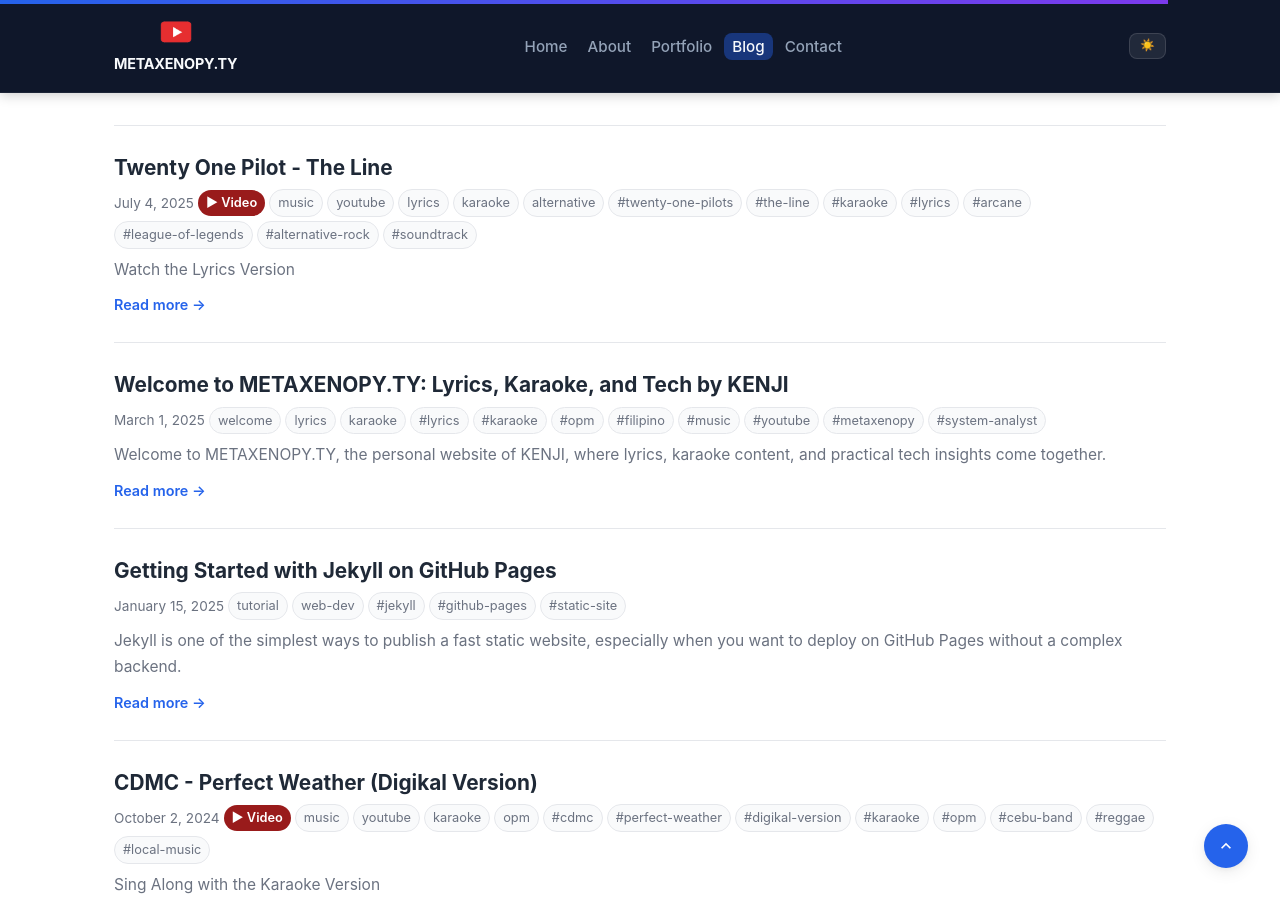
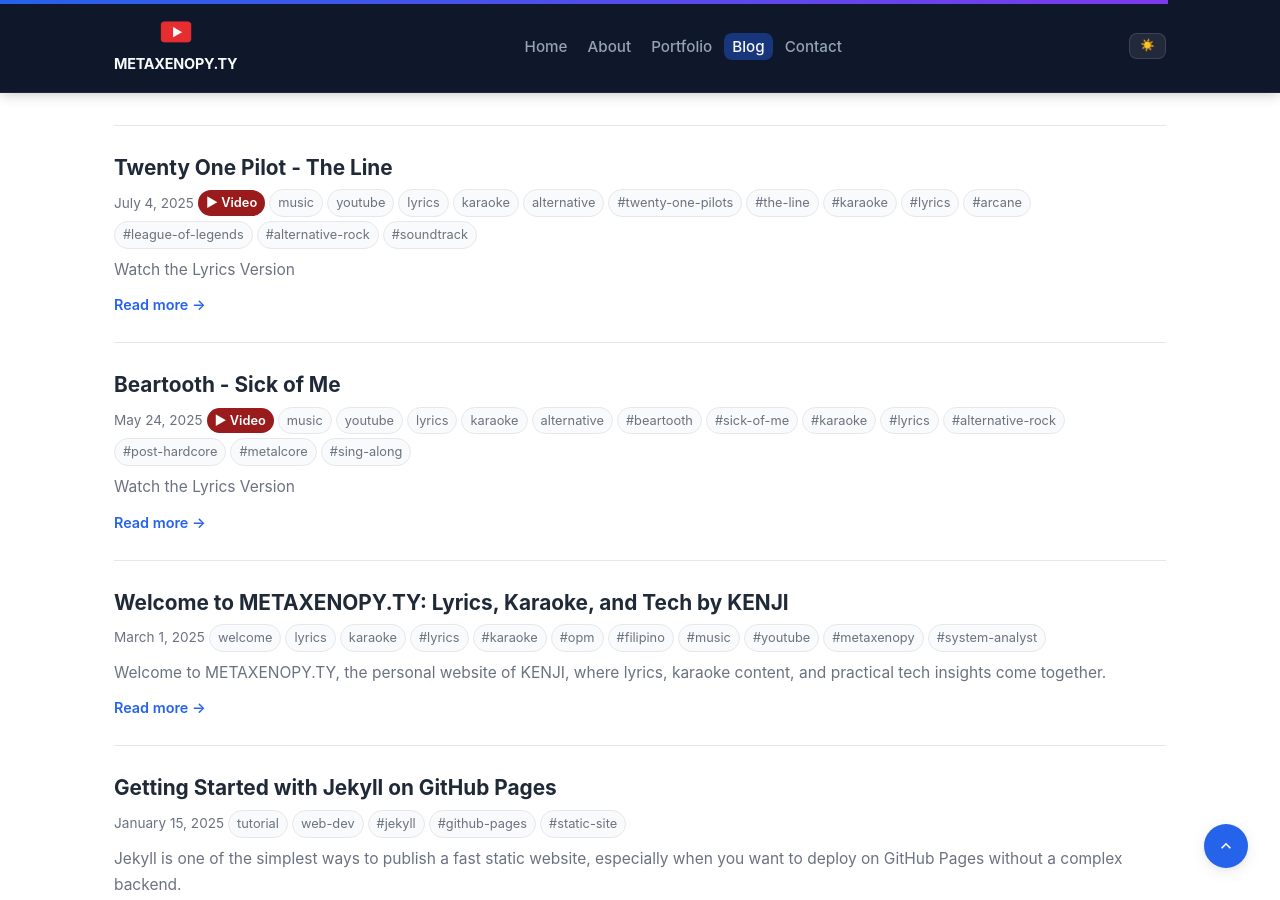
Before and after one commit to darzmackz/darzmackz.github.io, a Jekyll site: the page built from blog/index.html, in a window 1280 px wide and 900 px high, scrolled down 5244 px. Built offline with Jekyll 4.4.1, drawn with Linux system fonts in a browser that asks for light colours; some of the changed lines change nothing that is shown.

Commit message:
Update: Beartooth - Sick of Me

````diff
--- a/_posts/2025-05-24-beartooth-sick-of-me.md
+++ b/_posts/2025-05-24-beartooth-sick-of-me.md
@@ -1,86 +1,54 @@
 ---
-layout: "post"
+layout: post
 title: "Beartooth - Sick of Me"
 date: "2025-05-24 12:00:00 +0800"
-categories: ["music", "youtube", "lyrics", "karaoke"]
-tags: ["beartooth", "sick", "karaoke", "lyrics", "metaxenopy"]
+categories: [music, youtube, lyrics, karaoke, alternative]
+tags: [beartooth, sick-of-me, karaoke, lyrics, alternative-rock, post-hardcore, metalcore, sing-along]
 youtube_id: "CF_NKg54DfU"
 description: "A draft post for Beartooth - Sick of Me that combines both lyrics and karaoke versions into one cleaner, more useful blog entry."
-seo_title: "Beartooth - Sick of Me | METAXENOPY.TY"
-published: false
-status: "draft"
+seo_title: "Beartooth - Sick of Me | METAXENOPY.TY| Lyrics & Karaoke (Sing Along Version)"
+status: "published"
+published: true
 ---
 
-## SOURCE_DATA
+## Watch the Lyrics Version
 
-- Final post title: Beartooth - Sick of Me
-- Channel: METAXENOPY
-- Blog post date: 2025-05-24
-- Available video types: karaoke, lyrics
+If you want to fully connect with the raw emotion behind *Sick of Me*, the lyrics version is the best place to start. It lets you follow every line and feel the intensity of the song as it unfolds.
 
-### Video Links
+---
 
-- Beartooth - Sick of Me (Karaoke): https://www.youtube.com/watch?v=XE6coLPjPj0
-- Beartooth - Sick of Me (Lyrics): https://www.youtube.com/watch?v=CF_NKg54DfU
+# Beartooth - Sick of Me
 
-### Source Description Snippets
+Some songs don’t hold back—and *Sick of Me* by **Beartooth** is one of them. With its heavy sound and emotionally charged delivery, the track captures a sense of inner struggle that hits hard from the very beginning.
 
-- Beartooth - Sick of Me (Karaoke): 🎤 Sick of Me – Beartooth | Karaoke Version by METAXENOPY (No Vocals) 🎵 Song: "Sick of Me" (Karaoke Version) 🎤 Artist: Beartooth 🎙️ Karaoke track + on-screen lyrics 🎥 Created by: METAXENOPY Want to sing it yourself? This karaoke version of Beartooth’s “Sick of Me” features no vocals and synced lyrics so you can take the mic and let your voice shine. Whether you're jamming solo or sharing with frien
-- Beartooth - Sick of Me (Lyrics): 🎧 Sick of Me – Beartooth | Lyric Video by METAXENOPY 🎵 Song: "Sick of Me" 🎤 Artist: Beartooth 📽️ Lyric Video created by: METAXENOPY The powerful, emotional intensity of Beartooth’s "Sick of Me" hits hard—and I brought the lyrics to life in this custom lyric video. If you’ve ever battled with self-doubt or struggled with your inner demons, this song will speak to you. 🔥 Like, comment, and subscribe
+It’s a song that speaks to moments of self-doubt and frustration, wrapped in powerful instrumentation and an unapologetic tone.
 
-## AI_DRAFT_PROMPT
+---
 
-```text
-Create a unique blog post in Markdown.
+## Sing Along with the Karaoke Version
 
-Requirements:
-- Keep the title exactly: "Beartooth - Sick of Me"
-- Use the blog post date exactly: 2025-05-24
-- Make it SEO-friendly but natural
-- Make it human, readable, and not robotic
-- Use the title as the main SEO topic naturally
-- Do not invent facts beyond the provided details
-- Write an engaging intro, not a generic one
-- Use clean section headings
-- Add a short natural closing paragraph
-- Make the article feel handcrafted and useful to readers
-- Avoid generic filler and repetitive phrasing
-- Do not mention anything about AI, automation, or draft generation
-- Since both lyrics and karaoke versions exist, combine them naturally into one post
-- Mention the lyrics version as the one for readers who want to follow the words
-- Mention the karaoke version as the one for readers who want to sing along
+If you want to release that energy yourself, the karaoke version gives you the perfect chance to step in and take control. Whether you're practicing or just letting it all out, it’s built for a full, expressive performance.
 
-Available source data:
-- Final post title: Beartooth - Sick of Me
-- Channel: METAXENOPY
-- Site title: METAXENOPY.TY
-- Site author: Kent Harvey Plando
-- YouTube publish date: 2025-05-24
-- Available video types: karaoke, lyrics
+<iframe width="100%" height="400" src="https://www.youtube.com/embed/XE6coLPjPj0" frameborder="0" allowfullscreen></iframe>
 
-Video sources:
-- Beartooth - Sick of Me (Karaoke) => https://www.youtube.com/watch?v=XE6coLPjPj0
-- Beartooth - Sick of Me (Lyrics) => https://www.youtube.com/watch?v=CF_NKg54DfU
+---
 
-Source description snippets:
-- Beartooth - Sick of Me (Karaoke): 🎤 Sick of Me – Beartooth | Karaoke Version by METAXENOPY (No Vocals) 🎵 Song: "Sick of Me" (Karaoke Version) 🎤 Artist: Beartooth 🎙️ Karaoke track + on-screen lyrics 🎥 Created by: METAXENOPY Want to sing it yourself? This karaoke version of Beartooth’s “Sick of Me” features no vocals and synced lyrics so you can take the mic and let your voice shine. Whether you're jamming solo or sharing with frien
-- Beartooth - Sick of Me (Lyrics): 🎧 Sick of Me – Beartooth | Lyric Video by METAXENOPY 🎵 Song: "Sick of Me" 🎤 Artist: Beartooth 📽️ Lyric Video created by: METAXENOPY The powerful, emotional intensity of Beartooth’s "Sick of Me" hits hard—and I brought the lyrics to life in this custom lyric video. If you’ve ever battled with self-doubt or struggled with your inner demons, this song will speak to you. 🔥 Like, comment, and subscribe
+## A Track That Hits Hard
 
-Return the final answer in this exact order:
-1. SEO Title
-2. Excerpt/Description
-3. Categories
-4. Tags
-5. Markdown Content
+What makes *Sick of Me* stand out is its honesty. The intensity of the sound and delivery creates an experience that feels real, direct, and deeply personal.
 
-Formatting rules for your answer:
-- SEO Title: one line only
-- Excerpt/Description: one paragraph only
-- Categories: comma-separated list
-- Tags: comma-separated list
-- Markdown Content: full blog post only
-```
+---
 
-## CONTENT
+## Final Thoughts
 
-Paste the AI_DRAFT_PROMPT into ChatGPT, then replace this section with the final polished Markdown content.
+*Sick of Me* is more than just a heavy track—it’s an outlet for emotion. Whether you're following the lyrics or singing along, it’s a song that lets you feel everything without holding back.
+
+---
+
+## Follow METAXENOPY on YouTube
+
+I also publish lyrics and karaoke content on the **METAXENOPY** YouTube channel.
+
+[Subscribe to METAXENOPY on YouTube](https://www.youtube.com/@metaxenopy?sub_confirmation=1)
+
+If you have a song request or topic idea, visit the [contact page]({{ '/contact/' | relative_url }}).
````
